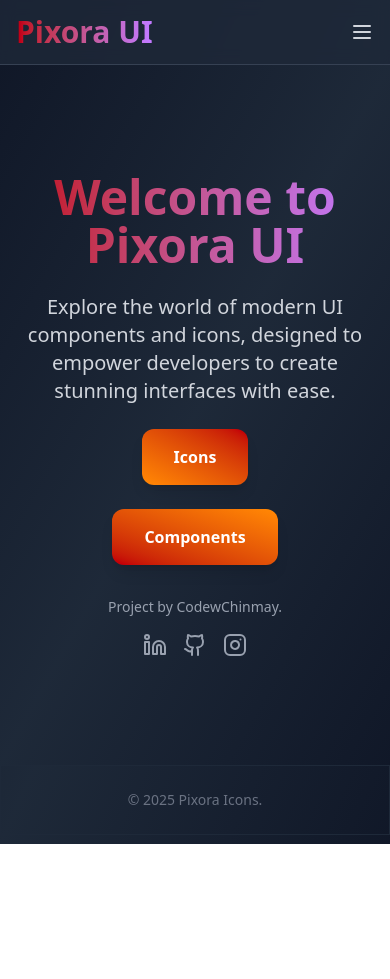
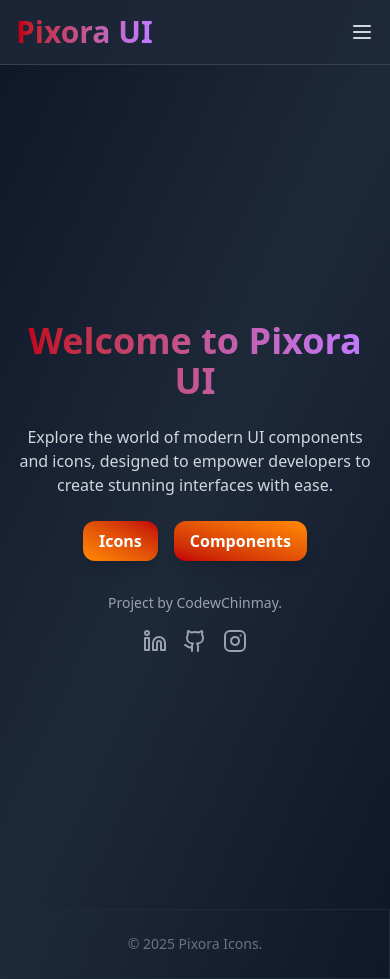
Before and after one commit to CodewChinmay/pixora-icons, a React (Vite) app: page / in a window 390 px wide. Before the commit the page ends 844 px from the top, so only its background shows below. Built offline with nearby package versions, Linux system fonts and the light colour scheme.

Commit message:
added component adn changed ui

```diff
--- a/src/pages/home.jsx
+++ b/src/pages/home.jsx
@@ -1,13 +1,11 @@
 import { Link } from "react-router-dom";
-
 import { Linkedin, Github, Instagram } from "lucide-react";
-
 import Headerpage from "./header";
 
 function Home() {
   return (
     <div>
-      {/* Fixed Header */}
+      {/* Fixed Header (Optional) */}
       {/* <div className="fixed top-0 left-0 w-full z-50">
         <Headerpage />
       </div> */}
@@ -15,26 +13,26 @@ function Home() {
       {/* Hero Section (Promo Page) */}
       <section
         id="hero"
-        className="relative flex flex-col items-center justify-center h-[700px] bg-gradient-to-br from-gray-900 via-gray-800 to-gray-900 text-center"
+        className="relative flex flex-col items-center justify-center min-h-screen bg-gradient-to-br from-gray-900 via-gray-800 to-gray-900 text-center"
       >
         <div className="max-w-3xl px-4 py-16 mx-auto text-center">
-  <h1 className="text-5xl md:text-6xl font-extrabold bg-gradient-to-r from-red-700 to-purple-400 bg-clip-text text-transparent mb-6">
+          <h1 className="text-4xl sm:text-5xl md:text-6xl font-extrabold bg-gradient-to-r from-red-700 to-purple-400 bg-clip-text text-transparent mb-6">
             Welcome to Pixora UI
           </h1>
-
-  <p className="text-xl text-gray-300 mb-6">
+          <p className="text-base sm:text-lg md:text-xl text-gray-300 mb-6">
             Explore the world of modern UI components and icons, designed to empower developers to create stunning interfaces with ease.
           </p>
-  <div className="flex flex-col md:flex-row justify-center items-center gap-6">
+          {/* Always inline: flex-row on all screens */}
+          <div className="flex flex-row justify-center items-center gap-4">
             <Link
               to="/icons"
-      className="px-8 py-4 bg-gradient-to-tr from-orange-400 to-red-700 hover:from-red-500 hover:to-yellow-500 transition-all duration-300 rounded-xl text-white font-semibold shadow-lg hover:shadow-xl"
+              className="px-4 py-2 sm:px-6 sm:py-3 bg-gradient-to-tr from-orange-400 to-red-700 hover:from-red-500 hover:to-yellow-500 transition-all duration-300 rounded-xl text-white font-semibold shadow-lg hover:shadow-xl"
             >
               Icons
             </Link>
             <Link
               to="/components"
-      className="px-8 py-4 bg-gradient-to-tr from-red-700 to-orange-400 hover:from-orange-400 hover:to-red-500 transition-all duration-300 rounded-xl text-white font-semibold shadow-lg hover:shadow-xl"
+              className="px-4 py-2 sm:px-6 sm:py-3 bg-gradient-to-tr from-red-700 to-orange-400 hover:from-orange-400 hover:to-red-500 transition-all duration-300 rounded-xl text-white font-semibold shadow-lg hover:shadow-xl"
             >
               Components
             </Link>
@@ -42,7 +40,6 @@ function Home() {
           <p className="text-sm text-gray-400 mt-8">
             Project by CodewChinmay.
           </p>
-
           <div className="flex justify-center items-center gap-4 mt-4">
             <a
               href="https://www.linkedin.com/in/codewchinmay"
@@ -66,10 +63,7 @@ function Home() {
               <Instagram className="w-6 h-6 text-gray-400 hover:text-gray-200 transition-colors" />
             </a>
           </div>
-
         </div>
-
-
       </section>
     </div>
   );
```
Lines whose indentation alone changed are shown as unchanged.
